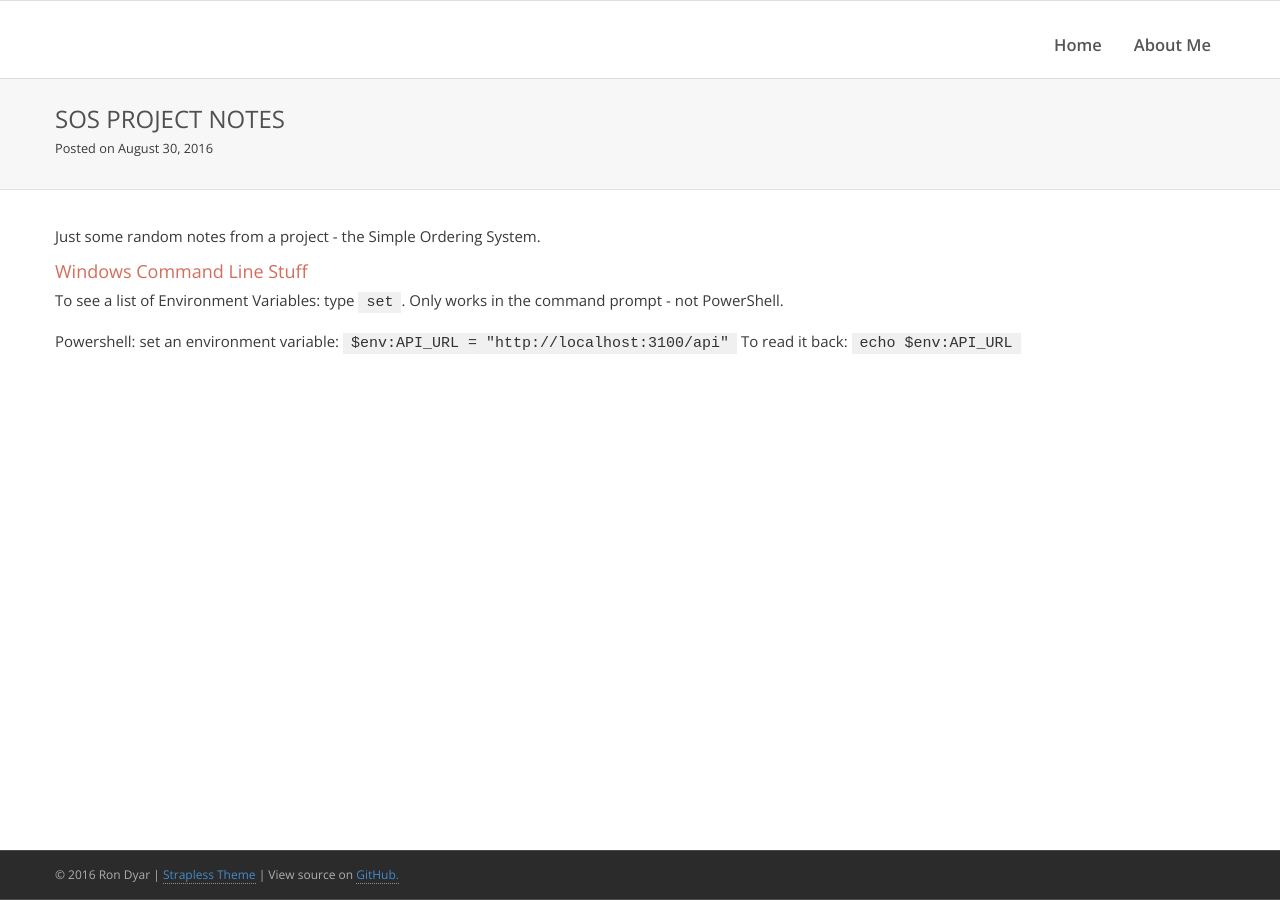
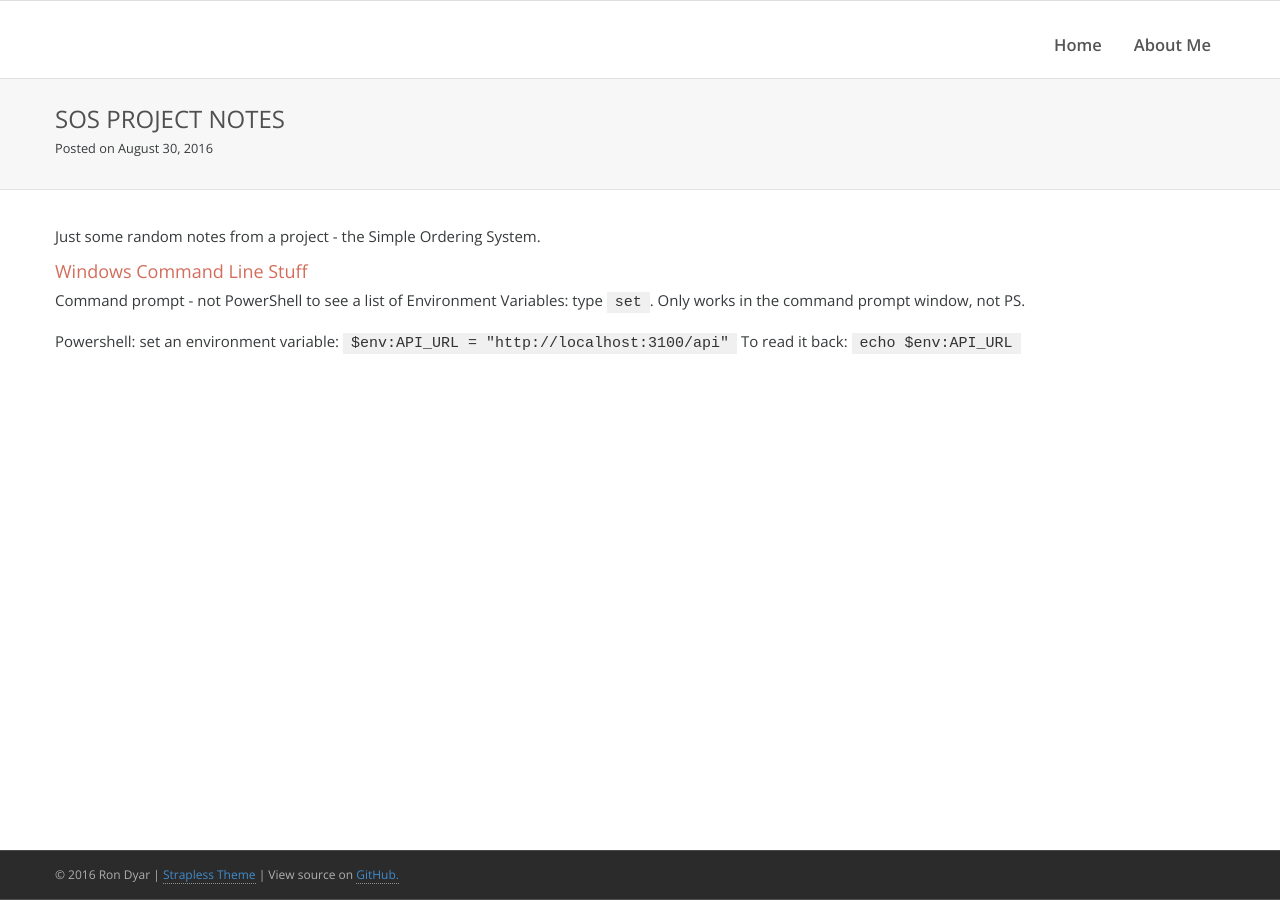
Before and after one commit to rdyar/rdyar.github.io, a Jekyll site: the page built from _posts/2016-08-30-SOS-project-notes.md, in a window 1280 px wide. Built offline with Jekyll 4.4.1, drawn with Linux system fonts in a browser that asks for light colours.

Commit message:
Update 2016-08-30-SOS-project-notes.md

```diff
--- a/_posts/2016-08-30-SOS-project-notes.md
+++ b/_posts/2016-08-30-SOS-project-notes.md
@@ -5,7 +5,7 @@ Just some random notes from a project - the Simple Ordering System.
 
 ## Windows Command Line Stuff
 
-To see a list of Environment Variables: type `set`. Only works in the command prompt - not PowerShell.
+Command prompt - not PowerShell to see a list of Environment Variables: type `set`. Only works in the command prompt window, not PS.
 
 Powershell: set an environment variable: `$env:API_URL = "http://localhost:3100/api"`
 To read it back: `echo $env:API_URL`
```
